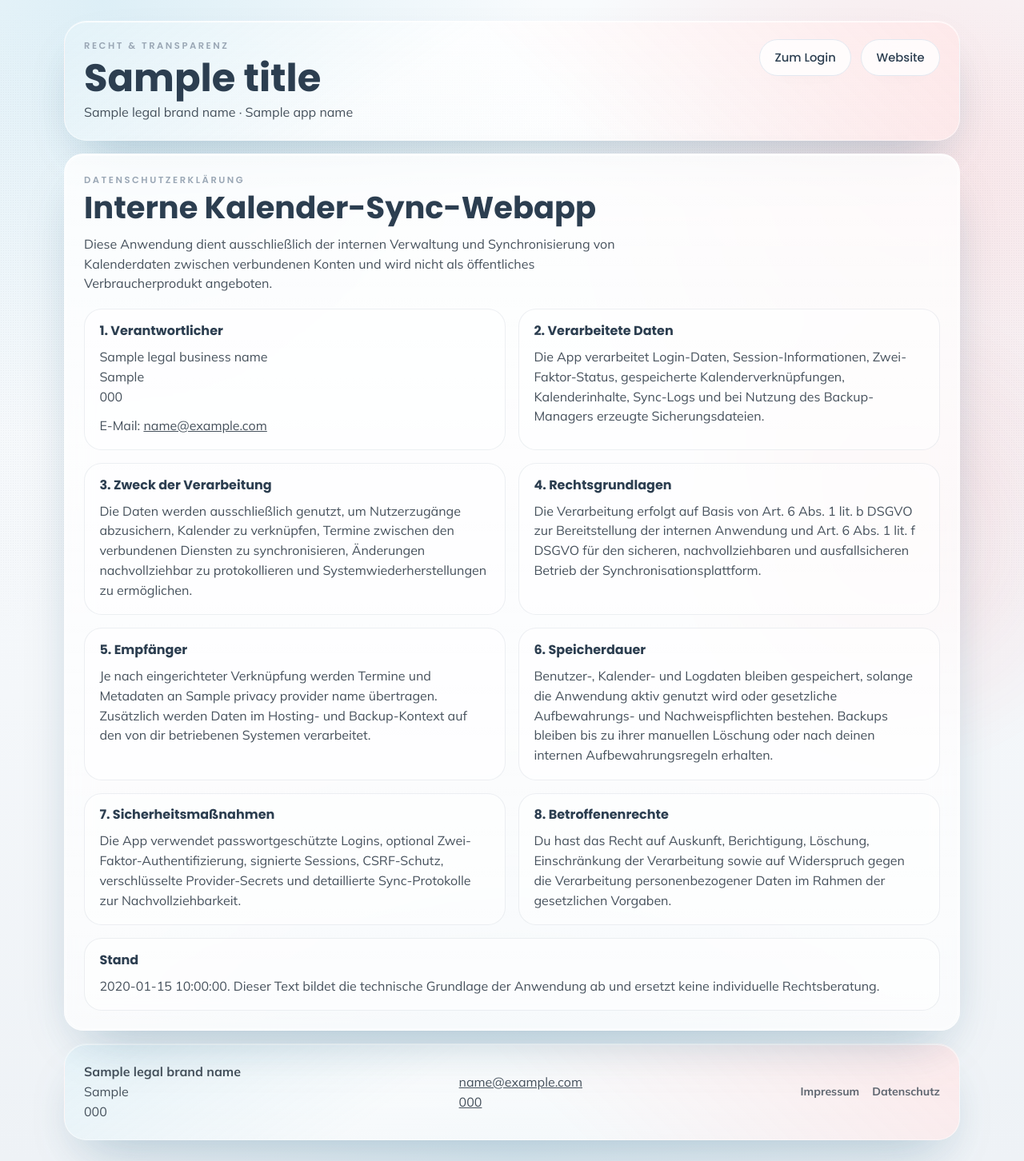
After one commit to TomB3098/calendar-sync-automation, a Python web app: template webapp/templates/privacy.html in a window 1280 px wide. The commit adds this page. Shown: the whole page at 80% size. Run offline with Jinja, Linux system fonts and the light colour scheme; the template is opened without the code that fills it: most values are stand-ins (such as "Sample title", 1, 10 or a date in 2020).

Commit message:
Add legal pages and improve Google auth errors

```diff
--- a/webapp/static/app.css
+++ b/webapp/static/app.css
@@ -418,6 +418,37 @@ button.danger {
   display: grid;
   gap: 0.95rem;
   margin-top: auto;
+}
+
+.legal-links {
+  display: flex;
+  flex-wrap: wrap;
+  gap: 0.75rem 1rem;
+  align-items: center;
+}
+
+.legal-links a {
+  color: inherit;
+  font-size: 0.88rem;
+  font-weight: 700;
+  text-decoration: none;
+  opacity: 0.86;
+  transition:
+    opacity 180ms ease,
+    color 180ms ease;
+}
+
+.legal-links a:hover {
+  opacity: 1;
+  color: var(--color-primary);
+}
+
+.sidebar-footer .legal-links a {
+  color: rgb(255 255 255 / 78%);
+}
+
+.sidebar-footer .legal-links a:hover {
+  color: var(--color-white);
 }
 
 .sidebar-card {
@@ -1156,6 +1187,116 @@ pre,
   line-height: 1.08;
 }
 
+.public-shell {
+  position: relative;
+  z-index: 1;
+  display: grid;
+  gap: 1rem;
+  width: min(1120px, 100%);
+}
+
+.public-header,
+.public-footer {
+  display: flex;
+  justify-content: space-between;
+  gap: 1rem;
+  align-items: flex-start;
+  padding: 1.4rem 1.5rem;
+  border: 1px solid var(--color-glass-border);
+  border-radius: 28px;
+  background:
+    linear-gradient(145deg, rgb(67 169 209 / 12%), transparent 40%),
+    linear-gradient(225deg, rgb(252 67 73 / 10%), transparent 48%),
+    linear-gradient(180deg, rgb(255 255 255 / 82%) 0%, var(--color-glass-bg) 100%);
+  box-shadow:
+    var(--shadow-soft),
+    var(--shadow-panel),
+    inset 0 1px 0 rgb(255 255 255 / 90%);
+}
+
+.public-header h1 {
+  margin: 0.35rem 0 0.25rem;
+  font-family: "Poppins", "Segoe UI", sans-serif;
+  font-size: clamp(2rem, 4vw, 3rem);
+  line-height: 1.08;
+  color: var(--color-surface-dark-1);
+}
+
+.public-header p,
+.public-footer {
+  margin: 0;
+  color: var(--color-text);
+}
+
+.public-main {
+  min-width: 0;
+}
+
+.public-actions {
+  display: flex;
+  flex-wrap: wrap;
+  gap: 0.75rem;
+  justify-content: flex-end;
+}
+
+.public-footer {
+  align-items: center;
+}
+
+.legal-page {
+  padding: 1.5rem;
+}
+
+.legal-copy {
+  max-width: 72ch;
+  margin-bottom: 1.2rem;
+}
+
+.legal-copy h2,
+.legal-section h3 {
+  margin: 0;
+  font-family: "Poppins", "Segoe UI", sans-serif;
+  color: var(--color-surface-dark-1);
+}
+
+.legal-copy h2 {
+  margin-top: 0.25rem;
+  font-size: clamp(1.8rem, 3vw, 2.4rem);
+  line-height: 1.08;
+}
+
+.legal-copy p {
+  margin: 0.75rem 0 0;
+}
+
+.legal-grid {
+  display: grid;
+  grid-template-columns: repeat(2, minmax(0, 1fr));
+  gap: 1rem;
+}
+
+.legal-section {
+  min-width: 0;
+  padding: 1.1rem 1.15rem;
+  border-radius: 22px;
+  border: 1px solid rgb(154 167 181 / 18%);
+  background: rgb(255 255 255 / 54%);
+  overflow: hidden;
+}
+
+.legal-section h3 {
+  font-size: 1rem;
+}
+
+.legal-section p {
+  margin: 0.7rem 0 0;
+  overflow-wrap: anywhere;
+}
+
+.legal-section-wide {
+  margin-top: 1rem;
+}
+
 .settings-stack {
   display: grid;
   gap: 1rem;
@@ -1272,7 +1413,8 @@ pre,
   .metric-grid,
   .layout-split,
   .filter-grid,
-  .auth-shell {
+  .auth-shell,
+  .legal-grid {
     grid-template-columns: 1fr;
   }
 }
@@ -1291,7 +1433,9 @@ pre,
   .hero,
   .panel,
   .auth-card,
-  .auth-stage {
+  .auth-stage,
+  .public-header,
+  .public-footer {
     padding: 1.1rem;
   }
 
@@ -1333,6 +1477,16 @@ pre,
   .log-tags {
     justify-content: flex-start;
   }
+
+  .public-header,
+  .public-footer {
+    flex-direction: column;
+    align-items: stretch;
+  }
+
+  .public-actions {
+    justify-content: stretch;
+  }
 }
 
 @media (max-width: 540px) {
--- a/webapp/templates/base.html
+++ b/webapp/templates/base.html
@@ -38,6 +38,7 @@
             <div class="brand-kicker">Routing Policy</div>
             <p>Exchange und iCloud bleiben voll synchron. Google spiegelt geschützt als Blocked, außer der Termin stammt nativ aus Google.</p>
           </div>
+          {% include "partials/legal_links.html" %}
           <div class="user-chip">{{ user.email }}</div>
           <form method="post" action="/logout" class="logout-form">
             <input type="hidden" name="_csrf" value="{{ csrf_token }}" />
--- /dev/null
+++ b/webapp/templates/legal_base.html
@@ -0,0 +1,49 @@
+<!DOCTYPE html>
+<html lang="de">
+  <head>
+    <meta charset="utf-8" />
+    <meta name="viewport" content="width=device-width, initial-scale=1" />
+    <title>{{ title }} · {{ app_name }}</title>
+    <link rel="preconnect" href="https://fonts.googleapis.com" />
+    <link rel="preconnect" href="https://fonts.gstatic.com" crossorigin />
+    <link
+      href="https://fonts.googleapis.com/css2?family=Mulish:wght@400;500;600;700&family=Poppins:wght@400;500;600;700&display=swap"
+      rel="stylesheet"
+    />
+    <link rel="stylesheet" href="{{ url_for('static', path='app.css') }}" />
+  </head>
+  <body class="auth-body">
+    <div class="public-shell">
+      <header class="public-header surface-alt">
+        <div>
+          <div class="brand-kicker">Recht & Transparenz</div>
+          <h1>{{ title }}</h1>
+          <p>{{ legal_brand_name }} · {{ app_name }}</p>
+        </div>
+        <div class="public-actions">
+          {% if user %}
+          <a class="ghost-link" href="/app/dashboard">Zur App</a>
+          {% else %}
+          <a class="ghost-link" href="/login">Zum Login</a>
+          {% endif %}
+          <a class="ghost-link" href="{{ legal_website_url }}" target="_blank" rel="noopener noreferrer">Website</a>
+        </div>
+      </header>
+      <main class="public-main">
+        {% block content %}{% endblock %}
+      </main>
+      <footer class="public-footer">
+        <div>
+          <strong>{{ legal_brand_name }}</strong><br />
+          {{ legal_street }}<br />
+          {{ legal_postal_city }}
+        </div>
+        <div>
+          <a href="mailto:{{ legal_email }}">{{ legal_email }}</a><br />
+          <a href="tel:{{ legal_phone | replace(' ', '') }}">{{ legal_phone }}</a>
+        </div>
+        {% include "partials/legal_links.html" %}
+      </footer>
+    </div>
+  </body>
+</html>
--- a/webapp/templates/login.html
+++ b/webapp/templates/login.html
@@ -35,6 +35,7 @@
           <label>Passwort<input type="password" name="password" required /></label>
           <button type="submit">Anmelden</button>
         </form>
+        {% include "partials/legal_links.html" %}
       </section>
     </div>
   </body>
--- a/webapp/templates/login_2fa.html
+++ b/webapp/templates/login_2fa.html
@@ -34,6 +34,7 @@
           <label>Authenticator-Code<input type="text" name="code" inputmode="numeric" pattern="[0-9 ]{6,8}" maxlength="8" placeholder="123456" required /></label>
           <button type="submit">Anmeldung abschließen</button>
         </form>
+        {% include "partials/legal_links.html" %}
       </section>
     </div>
   </body>
--- /dev/null
+++ b/webapp/templates/partials/legal_links.html
@@ -0,0 +1,4 @@
+<div class="legal-links">
+  <a href="/impressum">Impressum</a>
+  <a href="/datenschutz">Datenschutz</a>
+</div>
--- /dev/null
+++ b/webapp/templates/privacy.html
@@ -0,0 +1,50 @@
+{% extends "legal_base.html" %}
+
+{% block content %}
+<section class="legal-page panel">
+  <div class="legal-copy">
+    <div class="brand-kicker">Datenschutzerklärung</div>
+    <h2>Interne Kalender-Sync-Webapp</h2>
+    <p>Diese Anwendung dient ausschließlich der internen Verwaltung und Synchronisierung von Kalenderdaten zwischen verbundenen Konten und wird nicht als öffentliches Verbraucherprodukt angeboten.</p>
+  </div>
+  <div class="legal-grid">
+    <article class="legal-section">
+      <h3>1. Verantwortlicher</h3>
+      <p>{{ legal_business_name }}<br />{{ legal_street }}<br />{{ legal_postal_city }}</p>
+      <p>E-Mail: <a href="mailto:{{ legal_email }}">{{ legal_email }}</a></p>
+    </article>
+    <article class="legal-section">
+      <h3>2. Verarbeitete Daten</h3>
+      <p>Die App verarbeitet Login-Daten, Session-Informationen, Zwei-Faktor-Status, gespeicherte Kalenderverknüpfungen, Kalenderinhalte, Sync-Logs und bei Nutzung des Backup-Managers erzeugte Sicherungsdateien.</p>
+    </article>
+    <article class="legal-section">
+      <h3>3. Zweck der Verarbeitung</h3>
+      <p>Die Daten werden ausschließlich genutzt, um Nutzerzugänge abzusichern, Kalender zu verknüpfen, Termine zwischen den verbundenen Diensten zu synchronisieren, Änderungen nachvollziehbar zu protokollieren und Systemwiederherstellungen zu ermöglichen.</p>
+    </article>
+    <article class="legal-section">
+      <h3>4. Rechtsgrundlagen</h3>
+      <p>Die Verarbeitung erfolgt auf Basis von Art. 6 Abs. 1 lit. b DSGVO zur Bereitstellung der internen Anwendung und Art. 6 Abs. 1 lit. f DSGVO für den sicheren, nachvollziehbaren und ausfallsicheren Betrieb der Synchronisationsplattform.</p>
+    </article>
+    <article class="legal-section">
+      <h3>5. Empfänger</h3>
+      <p>Je nach eingerichteter Verknüpfung werden Termine und Metadaten an {{ privacy_provider_names | join(', ') }} übertragen. Zusätzlich werden Daten im Hosting- und Backup-Kontext auf den von dir betriebenen Systemen verarbeitet.</p>
+    </article>
+    <article class="legal-section">
+      <h3>6. Speicherdauer</h3>
+      <p>Benutzer-, Kalender- und Logdaten bleiben gespeichert, solange die Anwendung aktiv genutzt wird oder gesetzliche Aufbewahrungs- und Nachweispflichten bestehen. Backups bleiben bis zu ihrer manuellen Löschung oder nach deinen internen Aufbewahrungsregeln erhalten.</p>
+    </article>
+    <article class="legal-section">
+      <h3>7. Sicherheitsmaßnahmen</h3>
+      <p>Die App verwendet passwortgeschützte Logins, optional Zwei-Faktor-Authentifizierung, signierte Sessions, CSRF-Schutz, verschlüsselte Provider-Secrets und detaillierte Sync-Protokolle zur Nachvollziehbarkeit.</p>
+    </article>
+    <article class="legal-section">
+      <h3>8. Betroffenenrechte</h3>
+      <p>Du hast das Recht auf Auskunft, Berichtigung, Löschung, Einschränkung der Verarbeitung sowie auf Widerspruch gegen die Verarbeitung personenbezogener Daten im Rahmen der gesetzlichen Vorgaben.</p>
+    </article>
+  </div>
+  <article class="legal-section legal-section-wide">
+    <h3>Stand</h3>
+    <p>{{ privacy_last_updated }}. Dieser Text bildet die technische Grundlage der Anwendung ab und ersetzt keine individuelle Rechtsberatung.</p>
+  </article>
+</section>
+{% endblock %}
--- a/webapp/templates/setup.html
+++ b/webapp/templates/setup.html
@@ -36,6 +36,7 @@
           <label>Passwort<input type="password" name="password" required /></label>
           <button type="submit">Setup abschließen</button>
         </form>
+        {% include "partials/legal_links.html" %}
       </section>
     </div>
   </body>
```
Also changed, not shown: sync_exchange_icloud_calendar.py (+24 -2 lines), test_sync_exchange_icloud_calendar.py (+21 -0 lines), test_webapp_core.py (+32 -0 lines), webapp/config.py (+20 -0 lines), webapp/main.py (+61 -6 lines), webapp/templates/imprint.html (added, +37 -0 lines), README.md, 1 other file.
